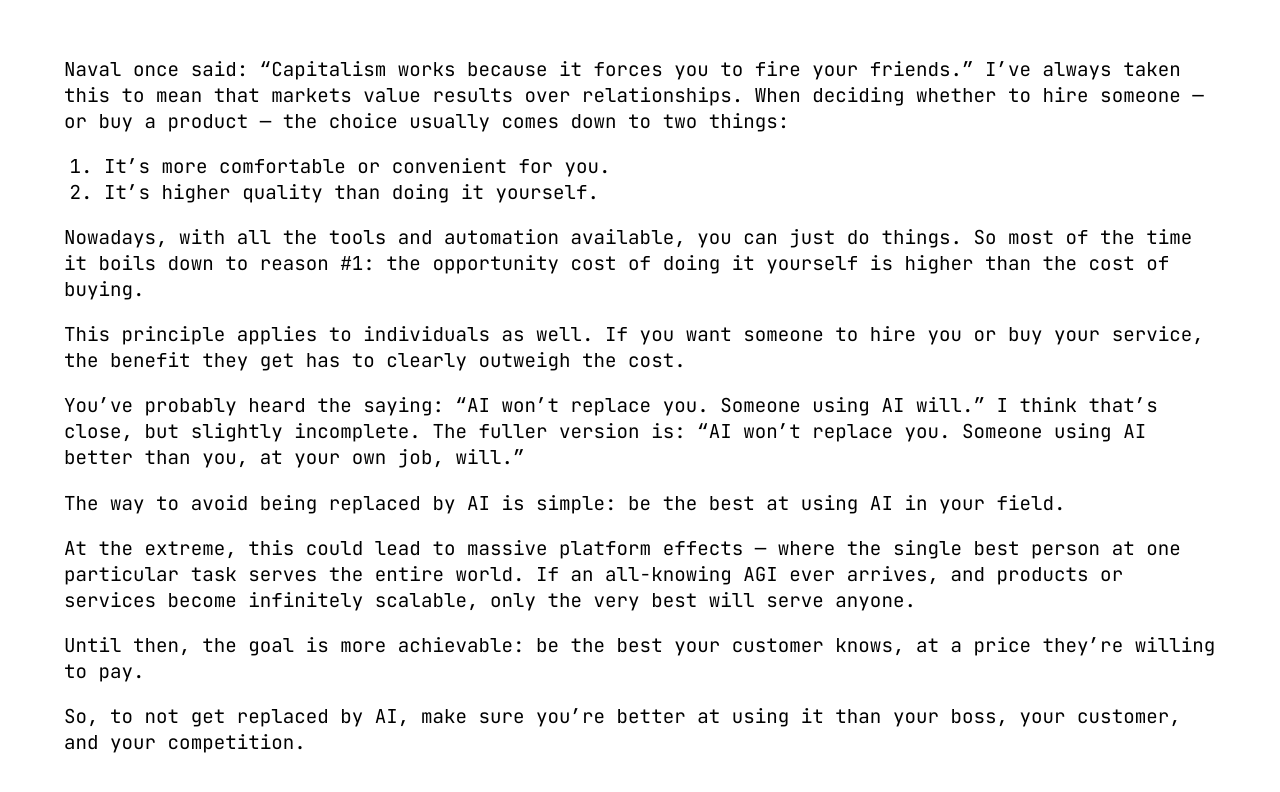
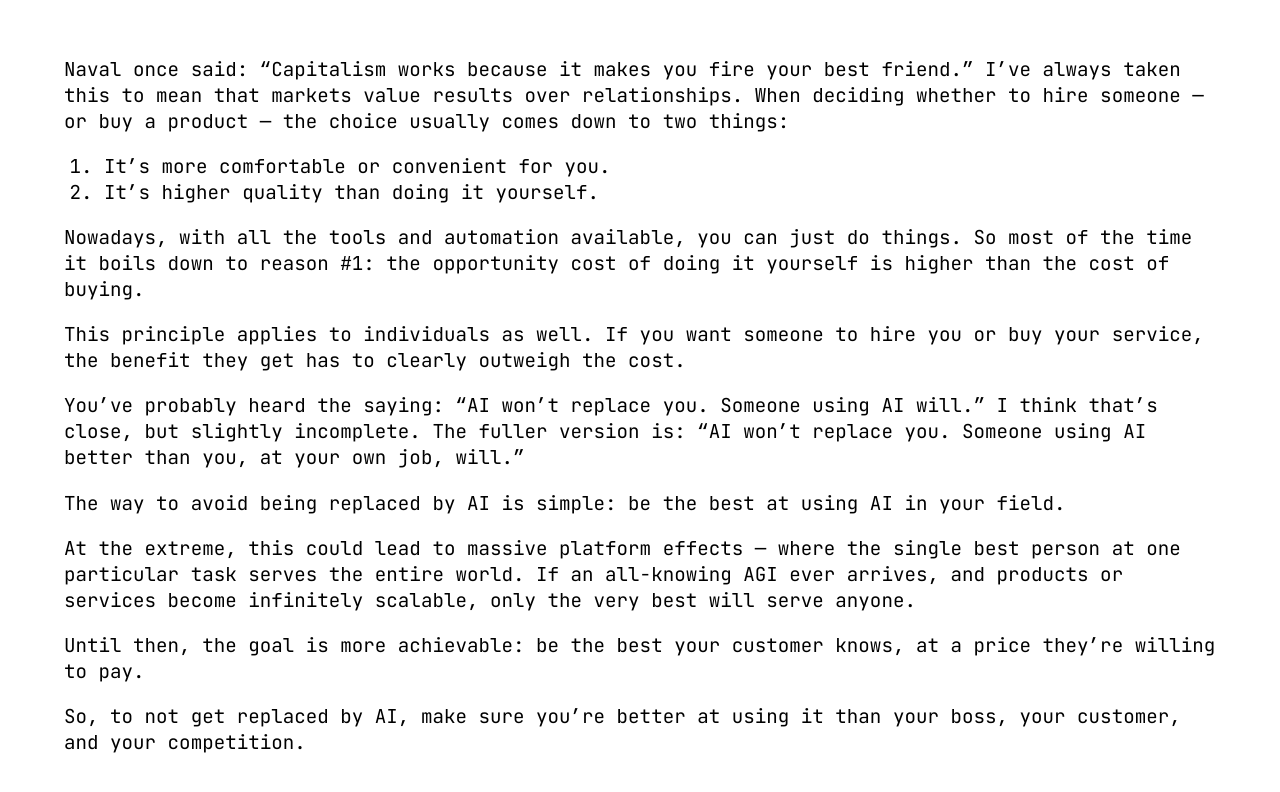
Before and after one commit to alexoberneyer/alexoberneyer.github.io, a plain HTML site: page docs/not-replaced.html in a window 1280 px wide. Shown: the part 86-878 px from the top of the page. Drawn offline with Linux system fonts and the light colour scheme.

Commit message:
fix naval quote

```diff
--- a/docs/not-replaced.html
+++ b/docs/not-replaced.html
@@ -24,7 +24,7 @@
             <span class="post-date">2025-08-15</span>
         </div>
 
-        <p>Naval once said: “Capitalism works because it forces you to fire your friends.”
+        <p>Naval once said: “Capitalism works because it makes you fire your best friend.”
 I’ve always taken this to mean that markets value results over relationships. When deciding whether to hire someone — or buy a product — the choice usually comes down to two things:</p>
 <ol>
 <li>It’s more comfortable or convenient for you.</li>
```
Also changed, not shown: 1 other file.
